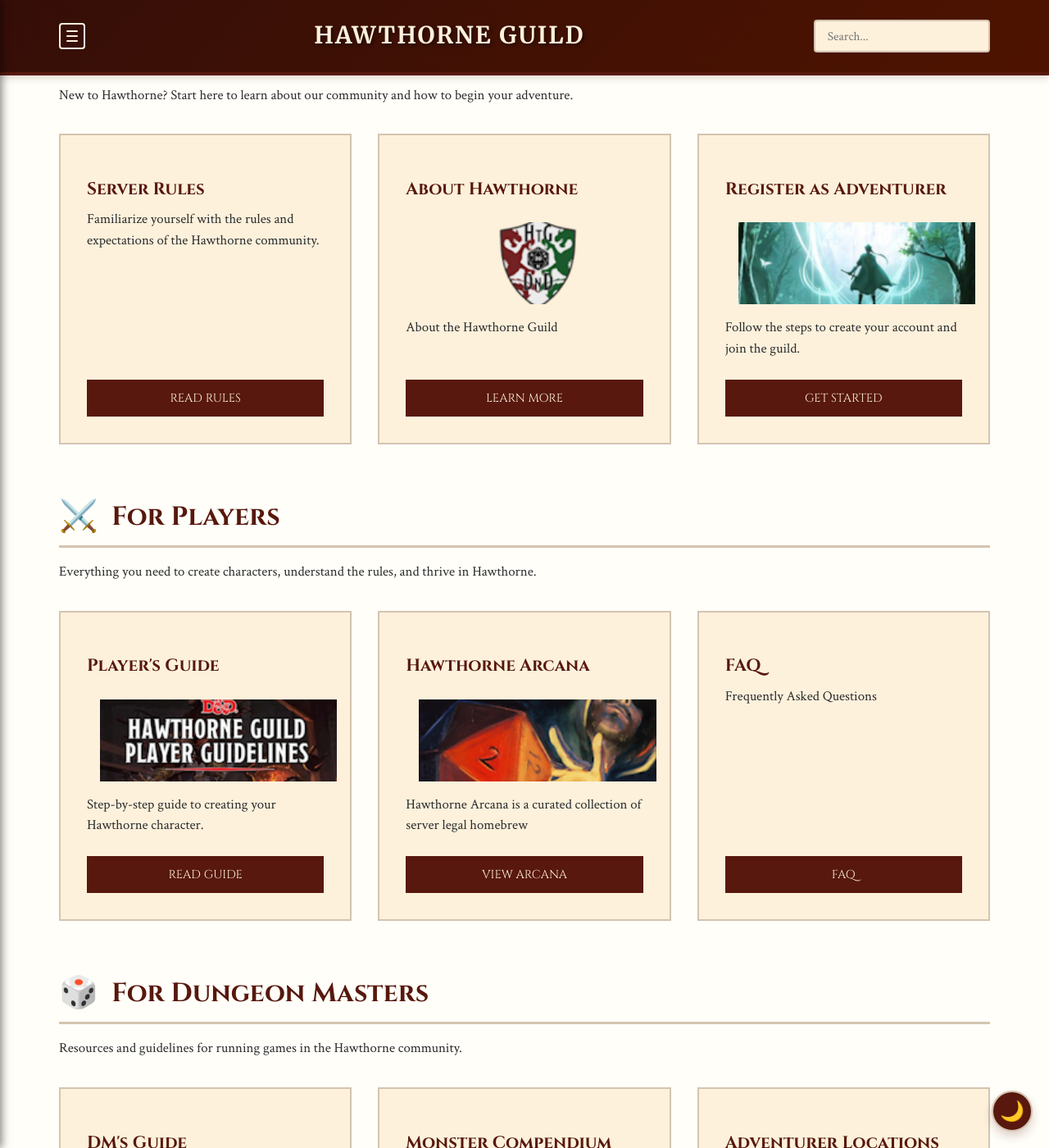
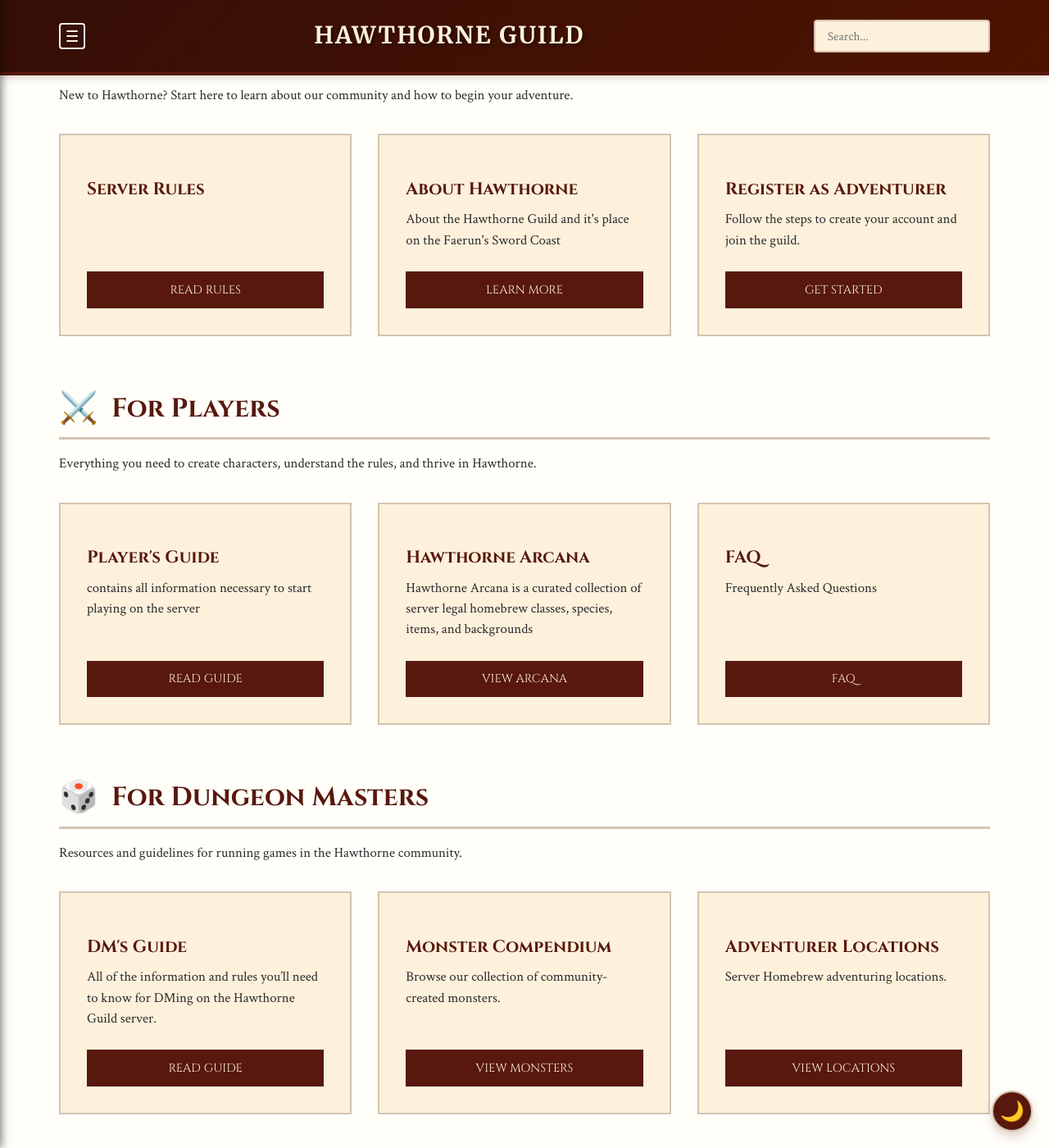
Before and after one commit to coconutswallow/Guides, a Jekyll site: the page built from index.html, in a window 1280 px wide and 1400 px high, scrolled down 391 px. Shown: the whole window at 82% size. Built offline with Jekyll 4.4.1, drawn with Linux system fonts in a browser that asks for light colours; comment, search, counter and statistics services are not loaded; some of the changed text lies outside the part shown.

Commit message:
Update index.html

```diff
--- a/index.html
+++ b/index.html
@@ -22,20 +22,17 @@
   <div class="card-grid">
     <div class="feature-card">
       <h4>Server Rules</h4>
-      <p>Familiarize yourself with the rules and expectations of the Hawthorne community.</p>
       <a href="{{ 'rules/server-rules.html' | relative_url }}" class="card-button">Read Rules</a>
     </div>
 
     <div class="feature-card">
       <h4>About Hawthorne</h4>
-      <img src="{{ site.baseurl }}/assets/thumbnails/guild-icon-large.png" alt="Hawthorne Guild" class="card-thumbnail">
-      <p>About the Hawthorne Guild</p>
+      <p>About the Hawthorne Guild and it's place on the Faerun's Sword Coast</p>
       <a href="{{ 'players-guide/getting-started/about-hawthorne/' | relative_url }}" class="card-button">Learn More</a>
     </div>
 
     <div class="feature-card">
       <h4>Register as Adventurer</h4>
-      <img src="{{ site.baseurl }}/assets/thumbnails/domains-of-delight.png" alt="Player's Guide" class="card-thumbnail">
       <p>Follow the steps to create your account and join the guild.</p>
       <a href="{{ 'players-guide/getting-started/registering-as-an-adventurer/' | relative_url }}" class="card-button">Get Started</a>
     </div>
@@ -54,15 +51,13 @@
   <div class="card-grid">
     <div class="feature-card">
       <h4>Player's Guide</h4>
-      <img src="{{ site.baseurl }}/assets/thumbnails/players-guide-cover.png" alt="Player's Guide" class="card-thumbnail">
-      <p>Step-by-step guide to creating your Hawthorne character.</p>
+      <p>contains all information necessary to start playing on the server</p>
       <a href="{{ 'players-guide/character-creation/character-creation/' | relative_url }}" class="card-button">Read Guide</a>
     </div>
 
     <div class="feature-card">
       <h4>Hawthorne Arcana</h4>
-      <img src="{{ site.baseurl }}/assets/thumbnails/arcana-cover.png" alt="Hawthorne Arcana" class="card-thumbnail">
-      <p>Hawthorne Arcana is a curated collection of server legal homebrew</p>
+      <p>Hawthorne Arcana is a curated collection of server legal homebrew classes, species, items, and backgrounds</p>
       <a href="https://drive.google.com/file/d/1yoinFa31Rhq__unHxMxCSfMq7QY5ARYC/view" class="card-button">View Arcana</a>
     </div>
     <div class="feature-card">
@@ -85,35 +80,20 @@
   <div class="card-grid">
     <div class="feature-card">
       <h4>DM's Guide</h4>
-      <img src="{{ site.baseurl }}/assets/thumbnails/dms-guide-cover.png" alt="Hawthorne Arcana" class="card-thumbnail">
-      <p>This document provides all of the information and rules you’ll need to know for DMing on the Hawthorne Guild 5th edition D&D server.</p>
+      <p>All of the information and rules you’ll need to know for DMing on the Hawthorne Guild server.</p>
       <a href="https://drive.google.com/file/d/1MiXp60GBg2ZASiiGjgFtTRFHp7Jf0m2P/view?usp=sharing" class="card-button">Read Guide</a>
     </div>
 
     <div class="feature-card">
       <h4>Monster Compendium</h4>
-      <img src="{{ site.baseurl }}/assets/thumbnails/field-guide-cover.png" alt="Monster Compendium" class="card-thumbnail">
       <p>Browse our collection of community-created monsters.</p>
       <a href="{{ '/monster-compendium/' | relative_url }}" class="card-button">View Monsters</a>
     </div>
 
     <div class="feature-card">
       <h4>Adventurer Locations</h4>
-      <img src="{{ site.baseurl }}/assets/thumbnails/region-of-dreams-cover.png" alt="Adventure Locations" class="card-thumbnail">
-      <p>Create professionally formatted monster statblocks for your games.</p>
+      <p>Server Homebrew adventuring locations.</p>
       <a href="{{ '/monster-compendium/generator/' | relative_url }}" class="card-button">View Locations</a>
     </div>
   </div>
 </div>
-
-<style>
-.card-thumbnail {
-  width: 100%;
-  height: 100px;
-  object-fit: cover;
-  border: none;
-  margin-bottom: 1em;
-  display: block;
-  margin: 1em
-}
-</style>
```
